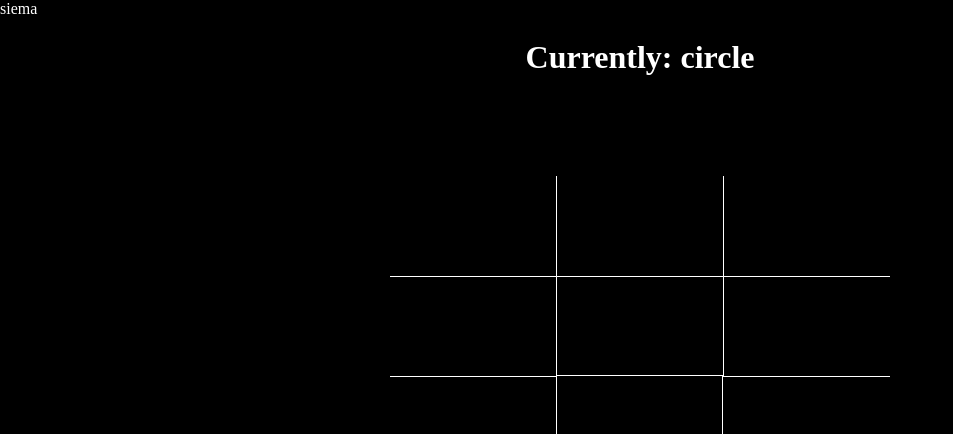
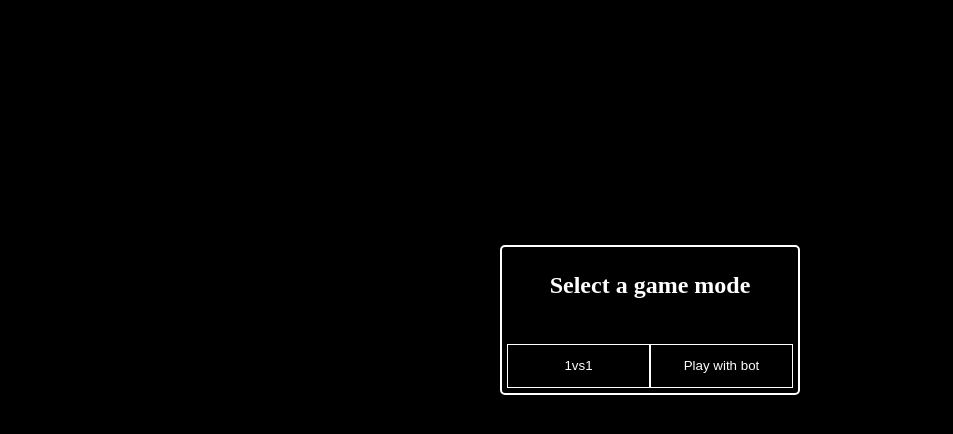
Before and after one commit to Maty2002v2/-Tic-Tac-Toe, a Vue app: page / in a window 1280 px wide. Shown: the top 434 px of the page, without its empty margins (0-953 px from the left). Built offline with nearby package versions, Linux system fonts and the light colour scheme.

Commit message:
Complementing the select mode

```diff
--- a/src/App.vue
+++ b/src/App.vue
@@ -1,14 +1,14 @@
 <template>
   <div>
     <the-select-mode />
-    <the-game />
+    <!-- <the-game /> -->
   </div>
 </template>
 
 <script lang="ts">
 import { defineComponent } from "vue";
 
-import TheGame from "./components/TheGame.vue";
+// import TheGame from "./components/TheGame.vue";
 import TheSelectMode from "./components/gameMode/TheSelectMode.vue";
 
 import "@/styles/GlobalStyles.css";
@@ -17,7 +17,7 @@ import "@/styles/ResultsStyles.css";
 export default defineComponent({
   name: "App",
   components: {
-    TheGame,
+    // TheGame,
     TheSelectMode,
   },
 });
--- a/src/components/gameMode/TheSelectMode.vue
+++ b/src/components/gameMode/TheSelectMode.vue
@@ -1,6 +1,10 @@
 <template>
-  <div>
-    <div>siema</div>
+  <div class="container">
+    <div class="selectMode">
+      <h2 class="selectMode__h2">Select a game mode</h2>
+      <button class="selectMode__button">1vs1</button
+      ><button class="selectMode__button">Play with bot</button>
+    </div>
   </div>
 </template>
 
@@ -12,3 +16,64 @@ export default defineComponent({
   components: {},
 });
 </script>
+
+<style scoped>
+.container {
+  display: flex;
+  justify-content: center;
+
+  position: absolute;
+  top: 40%;
+  left: 50%;
+
+  transform: translate(-50%, -50%);
+}
+
+.selectMode {
+  display: flex;
+  flex-wrap: wrap;
+  width: 300px;
+  height: 150px;
+  padding: 5px;
+  box-sizing: border-box;
+  border: 2px solid #ffffff;
+  border-radius: 5px;
+}
+
+.selectMode__h2 {
+  text-align: center;
+  width: 100%;
+}
+
+.selectMode__button {
+  text-align: center;
+  position: relative;
+  background: #000000;
+  color: #ffffff;
+  cursor: pointer;
+  width: 50%;
+  border: 1px solid white;
+  transition: all 0.5s linear;
+}
+
+.selectMode__button::after {
+  content: "";
+  position: absolute;
+  top: 0px;
+  left: 0px;
+  width: 100%;
+  height: 100%;
+  background: #ffffff;
+  z-index: -1;
+  transition: all 0.3s linear;
+}
+
+/* .selectMode__button:hover {
+  transform: translate(-20%, -20%);
+} */
+
+.selectMode__button:hover::after {
+  transform: translateY(15%);
+  z-index: -1;
+}
+</style>
```
